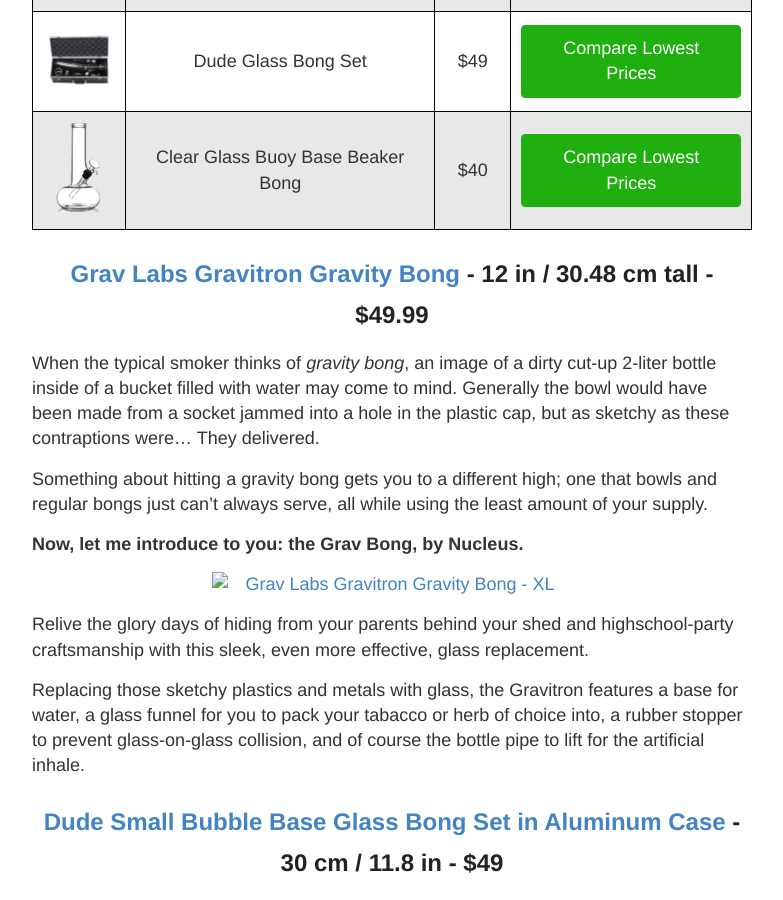
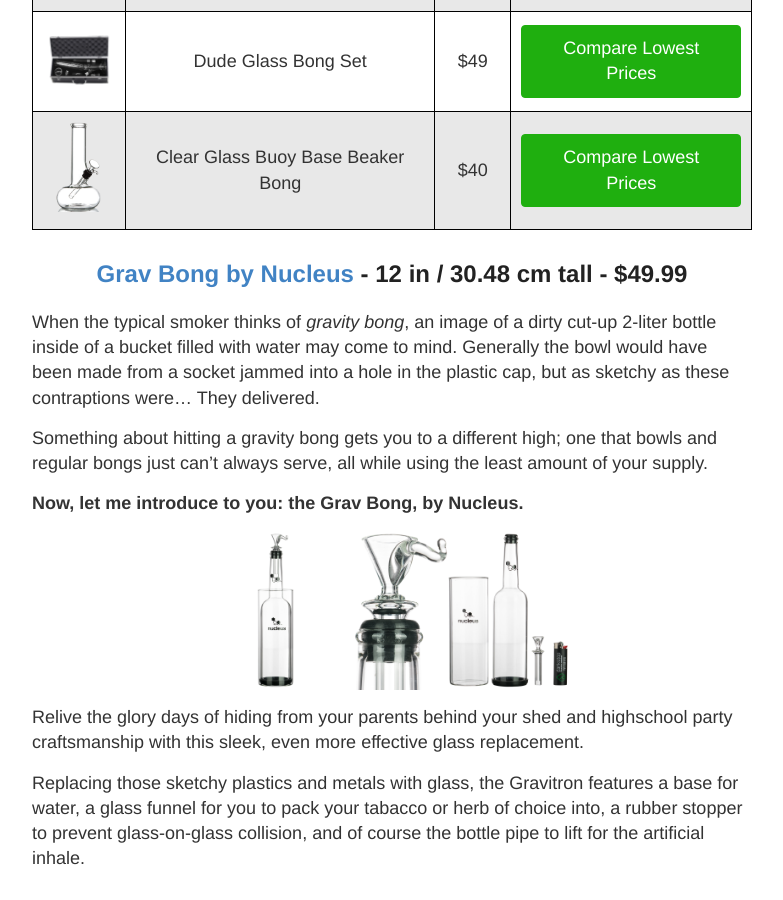
Before and after one commit to smokephisticated/smokephisticated, a Jekyll site: the page built from pages/bongs/bongs.md, in a window 1280 px wide and 900 px high, scrolled down 10172 px. Shown: the whole window, without its empty margins (248-1031 px from the left). Built offline with Jekyll 4.4.1, drawn with Linux system fonts in a browser that asks for light colours.

Commit message:
Nucleus Cleanup

```diff
--- a/pages/bongs/bongs.md
+++ b/pages/bongs/bongs.md
@@ -337,7 +337,7 @@
 	</tr>
 </table>
 
-<h2 class="heading-center"><a target="_blank" href="https://dankstop.com/products/nucleus-grav-bong?aff=1112">Grav Labs Gravitron Gravity Bong</a> - 12 in / 30.48 cm tall - $49.99</h2>
+<h2 class="heading-center"><a target="_blank" href="https://dankstop.com/products/nucleus-grav-bong?aff=1112">Grav Bong by Nucleus</a> - 12 in / 30.48 cm tall - $49.99</h2>
 
 When the typical smoker thinks of *gravity bong*, an image of a dirty cut-up 2-liter bottle inside of a bucket filled with water may come to mind. Generally the bowl would have been made from a socket jammed into a hole in the plastic cap, but as sketchy as these contraptions were... They delivered.
 
@@ -345,9 +345,9 @@
 
 **Now, let me introduce to you: the Grav Bong, by Nucleus.**
 
-<a target="_blank" href="https://dankstop.com/products/nucleus-grav-bong?aff=1112"><img alt="Grav Labs Gravitron Gravity Bong - XL" class="img-middle" src="/img/bongs/nucleus-grav-bong-collage.png" /></a>
+<a target="_blank" href="https://dankstop.com/products/nucleus-grav-bong?aff=1112"><img alt="grav bong by nucleus" class="img-middle" src="/img/bongs/nucleus-grav-collage.png" /></a>
 
-Relive the glory days of hiding from your parents behind your shed and highschool-party craftsmanship with this sleek, even more effective, glass replacement.
+Relive the glory days of hiding from your parents behind your shed and highschool party craftsmanship with this sleek, even more effective glass replacement.
 
 Replacing those sketchy plastics and metals with glass, the Gravitron features a base for water, a glass funnel for you to pack your tabacco or herb of choice into, a rubber stopper to prevent glass-on-glass collision, and of course the bottle pipe to lift for the artificial inhale.
 
```
Also changed, not shown: img/bongs/nucleus-grav-collage.png (added).
